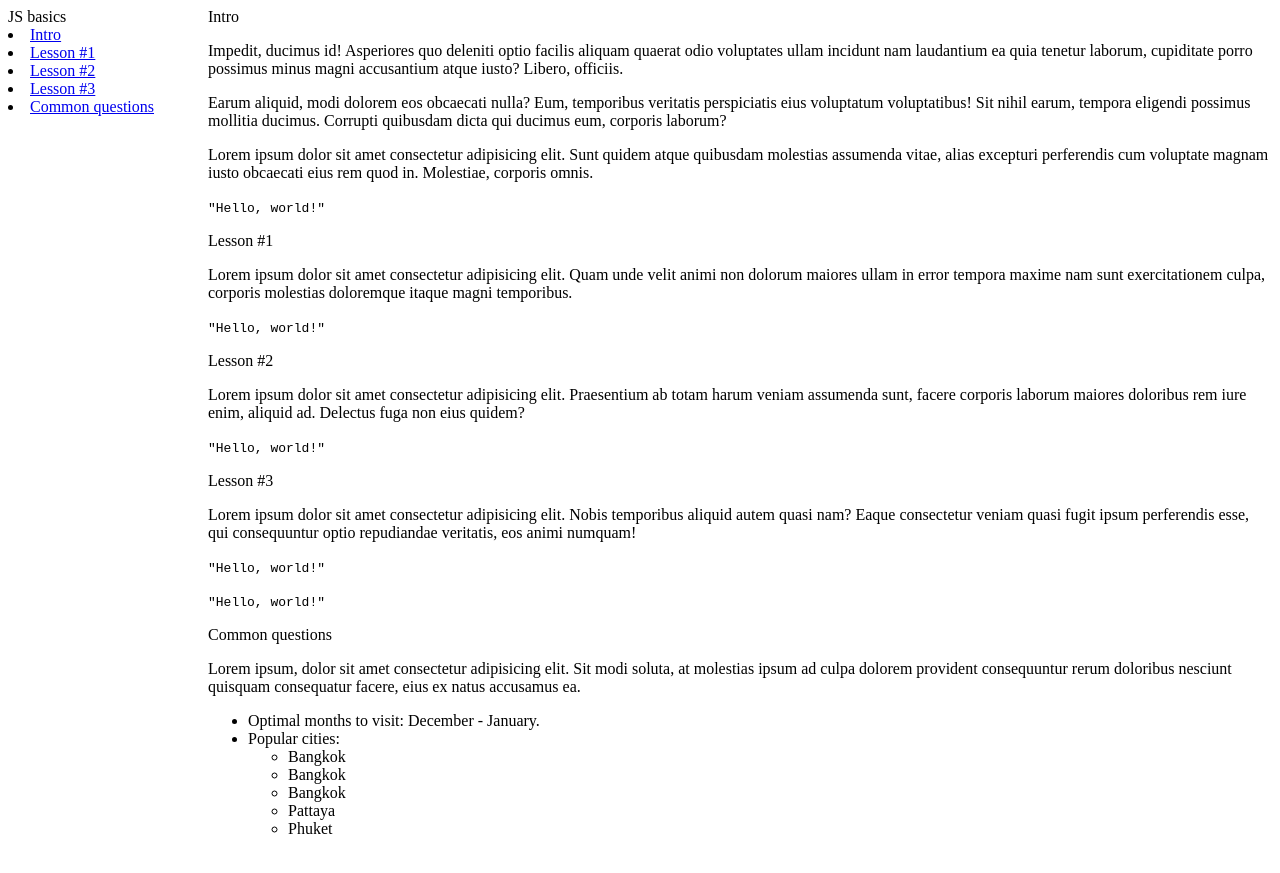
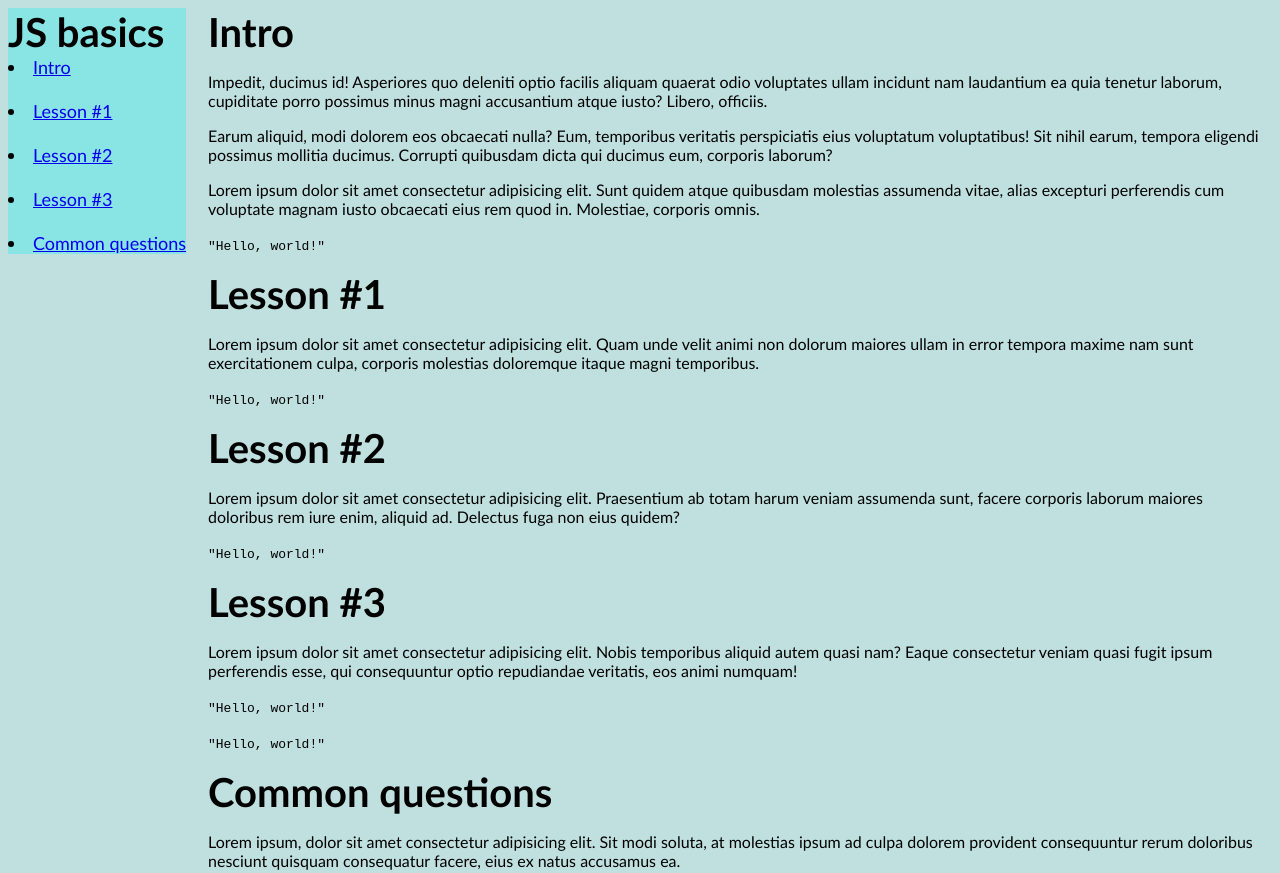
Before and after one commit to caem0071/MICROVERSE-TRIAL-2, a plain HTML site: page index.html in a window 1280 px wide. Shown: the top 873 px of the page. Drawn offline with Linux system fonts and the light colour scheme.

Commit message:
Final update

```diff
--- a/css/style.css
+++ b/css/style.css
@@ -1,9 +1,23 @@
+body{
+  background-color:rgb(192, 224, 224);
+}
+
 #navbar{
     position: fixed;
+    font-family:Calibri;
+    font-size:large;
+    background-color:rgb(137, 228, 228);
 }
 
 .main-section{
     margin-left:200px;
+    font-family:calibri;
+    font-size:medium;
+}
+
+header{
+  font-size:40px;
+  font-weight:bold;
 }
 
 @media only screen and (max-width: 800px)
```
Also changed, not shown: index.html (+4 -0 lines).
